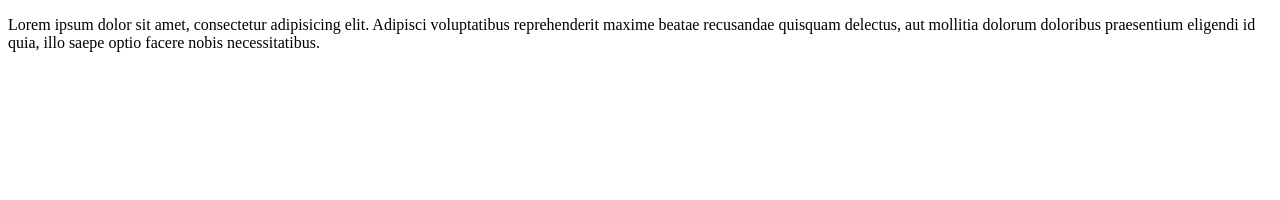
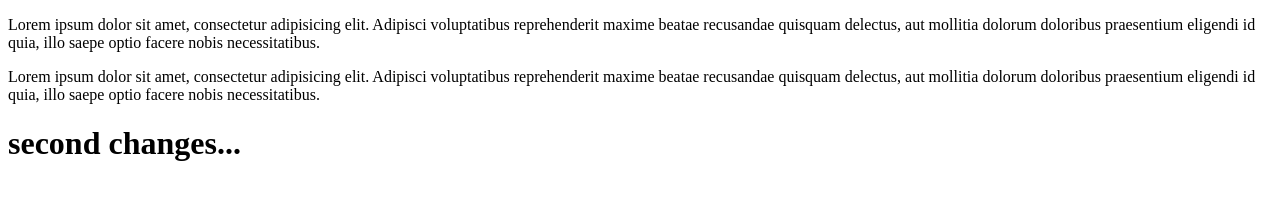
Before and after one commit to ahhassan19/Drage-drop-git-repo, a plain HTML site: page Github/index.html in a window 1280 px wide. Drawn offline with Linux system fonts and the light colour scheme.

Commit message:
second changes
Added a second paragraph and a heading to the HTML document.

```diff
--- a/Github/index.html
+++ b/Github/index.html
@@ -7,5 +7,9 @@
 </head>
 <body>
     <p>Lorem ipsum dolor sit amet, consectetur adipisicing elit. Adipisci voluptatibus reprehenderit maxime beatae recusandae quisquam delectus, aut mollitia dolorum doloribus praesentium eligendi id quia, illo saepe optio facere nobis necessitatibus.</p>
+    <p>Lorem ipsum dolor sit amet, consectetur adipisicing elit. Adipisci voluptatibus reprehenderit maxime beatae recusandae quisquam delectus, aut mollitia dolorum doloribus praesentium eligendi id quia, illo saepe optio facere nobis necessitatibus.</p>
+
+<h1>second changes...</h1>
 </body>
+
 </html>
```
